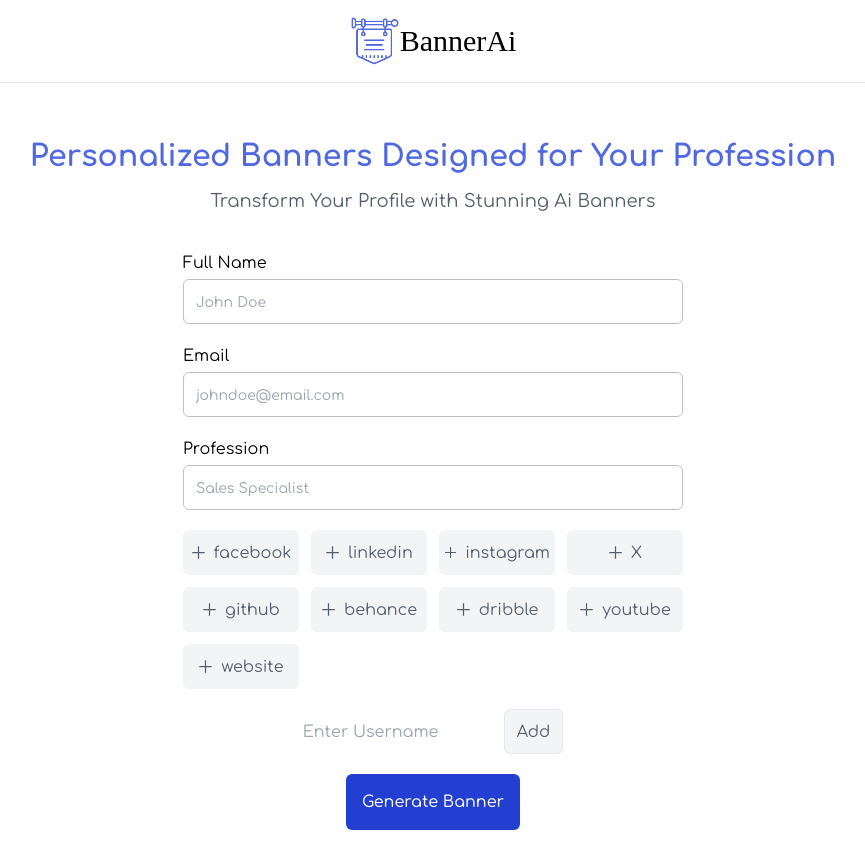
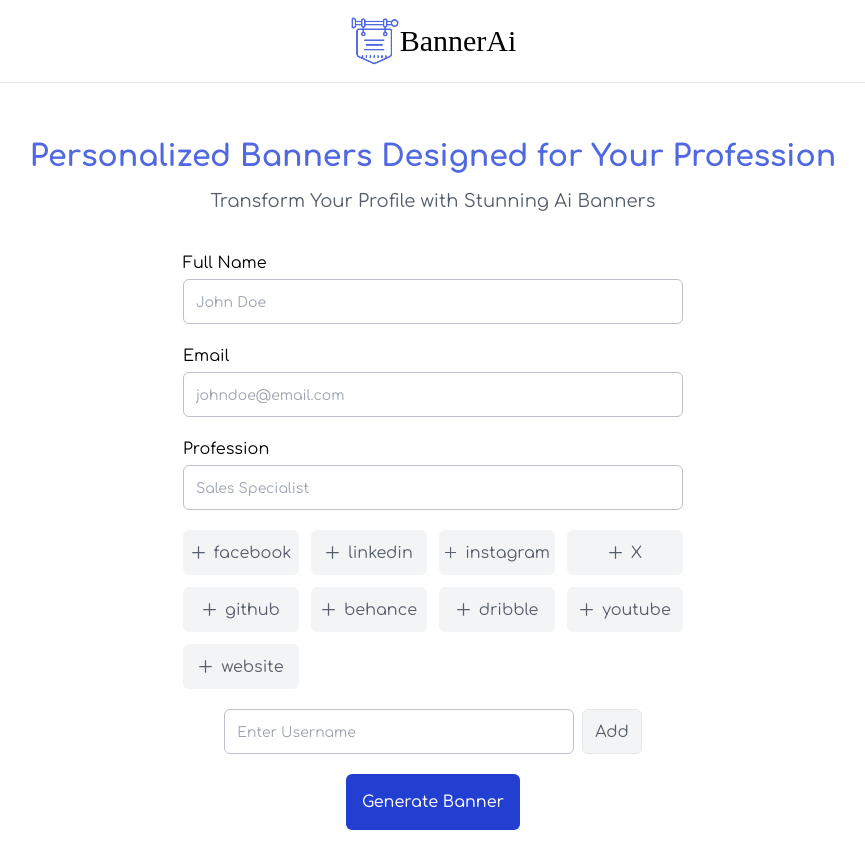
Before and after one commit to okhuaroboosayuki/BannerAi, a React (Vite) app: page / in a window 1280 px wide. Shown: the top 868 px of the page, without its empty margins (207-1072 px from the left). Built offline with nearby package versions, Linux system fonts and the light colour scheme; a web font is replaced by a local one.

Commit message:
created separate input class component styles

```diff
--- a/src/index.css
+++ b/src/index.css
@@ -15,8 +15,16 @@
 }
 
 @layer components {
+  .input {
+    @apply h-[45px] placeholder:text-sm outline-none border border-Silvermist focus:border-Pewter rounded-md text-base px-3 text-Pewter;
+  }
+
   .text-input {
-    @apply h-[45px] placeholder:text-sm outline-none border border-Silvermist focus:border-Pewter rounded-md text-base px-3 text-Pewter sm:w-[500px] w-full;
+    @apply input sm:w-[500px] w-full;
+  }
+
+  .scoialMedia-input {
+    @apply input sm:w-[350px] w-full;
   }
 
   .buttonWithSVG-hover:hover {
```
